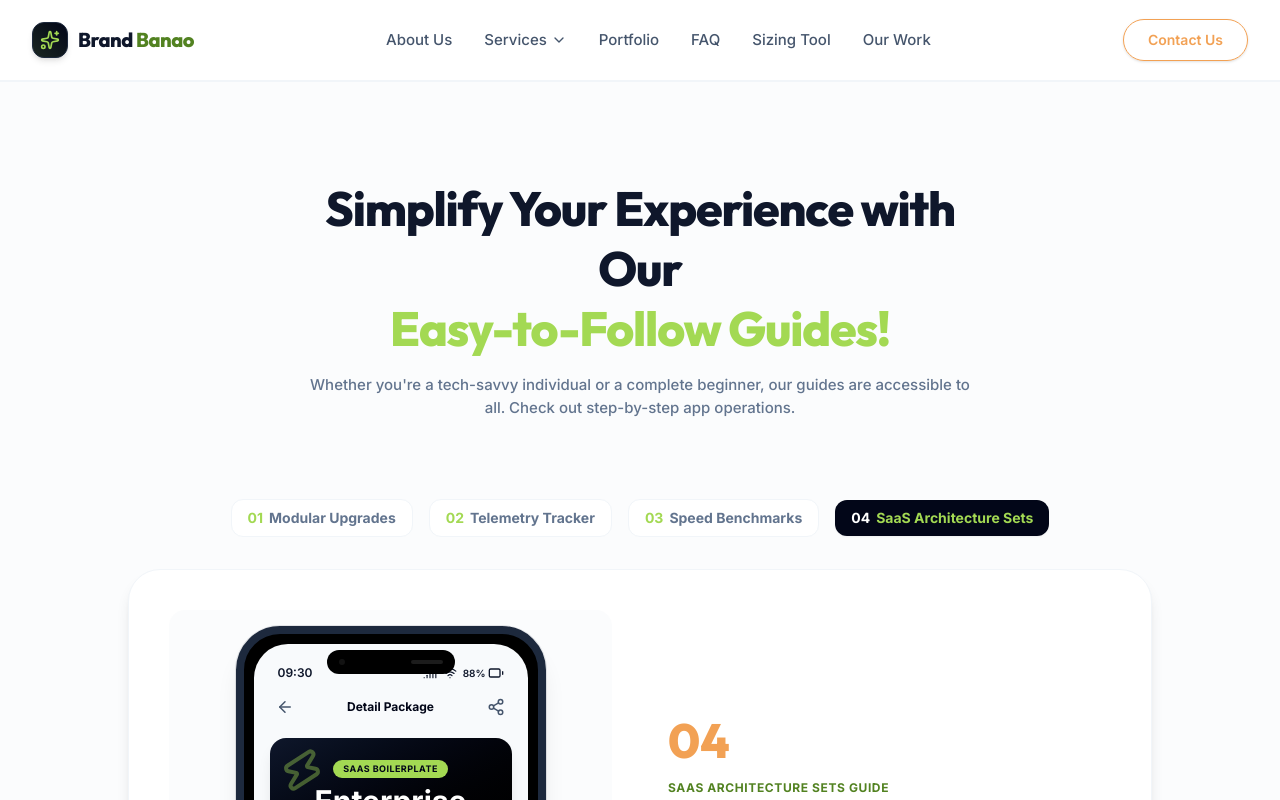
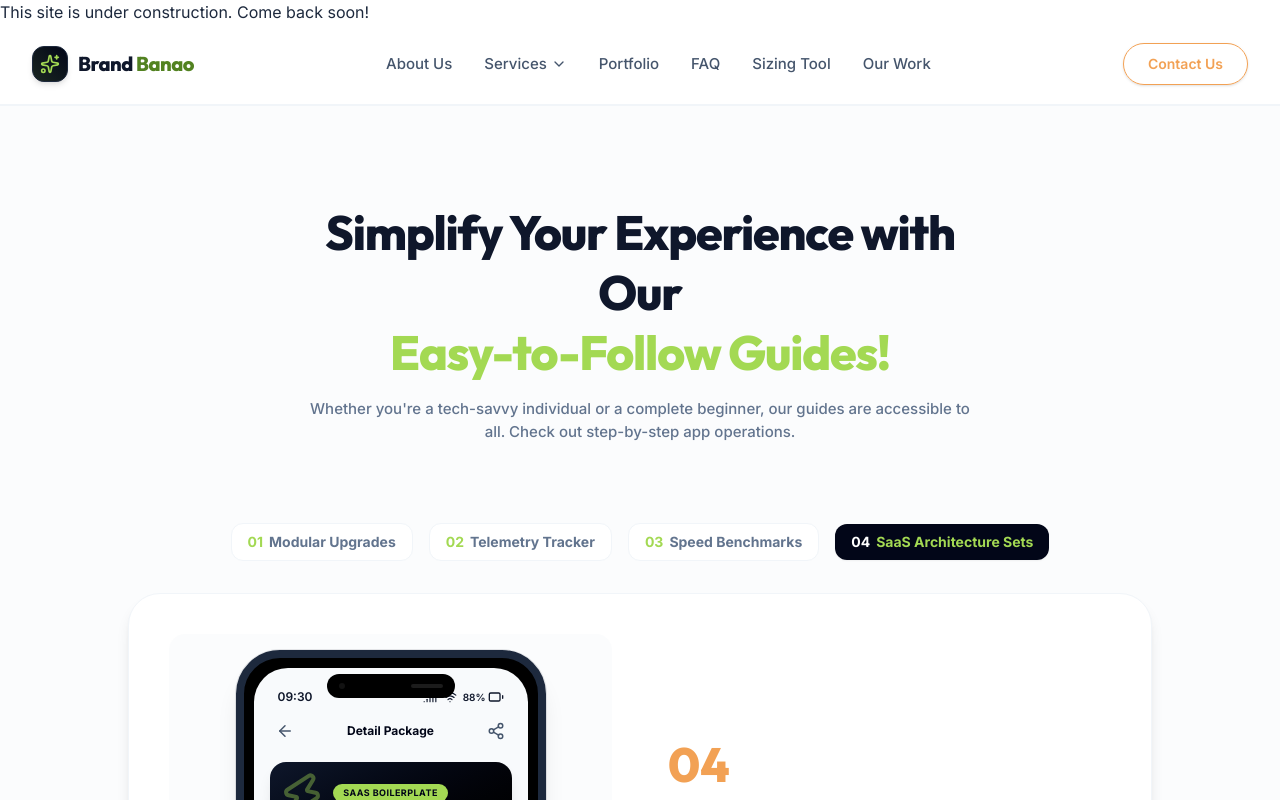
Before and after one commit to BrandBanaoTech/brandbanaotech.github.io, a React (Vite) app: page / in a window 1280 px wide. Shown: the top 800 px of the page. Built offline with nearby package versions, Linux system fonts and the light colour scheme.

Commit message:
construction

```diff
--- a/src/App.tsx
+++ b/src/App.tsx
@@ -8,6 +8,7 @@ function App() {
 
   return (
     <div className="min-h-screen bg-white text-slate-800 antialiased font-sans selection:bg-[#A3D953]/30 selection:text-[#528221]">
+      <h3>This site is under construction. Come back soon!</h3>
       <Navbar />
       <GuideWalkthrough />
       <Testimonials />
```
